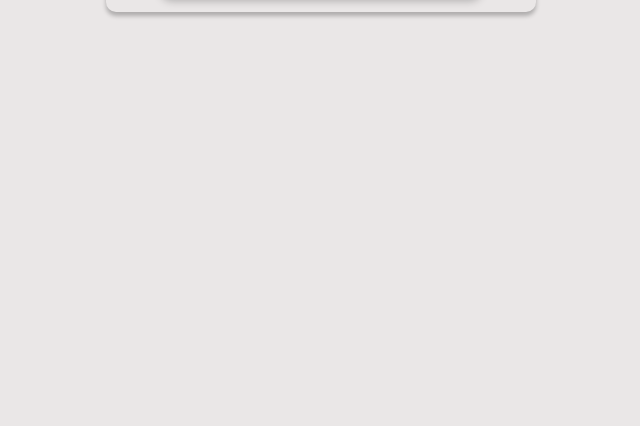
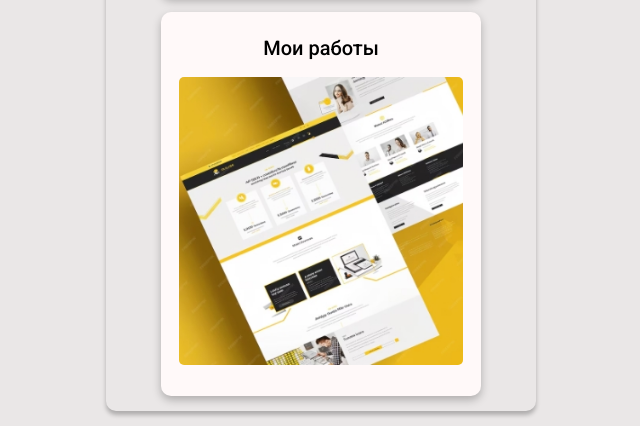
Before and after one commit to ilyuhin6/taplink, a plain HTML site: page index.html in a window 1280 px wide. Shown: the part 545-971 px from the top of the page, without its empty margins (319-959 px from the left). Before the commit the page ends 800 px from the top, so only its background shows below. Drawn offline with Linux system fonts and the light colour scheme.

Commit message:
add: portfolio block

```diff
--- a/css/style.css
+++ b/css/style.css
@@ -126,7 +126,7 @@ body {
   background-color: rgb(18, 140, 126);
 }
 
-.social-githab {
+.other-button {
   display: flex;
   justify-content: space-between;
   max-width: 260px;
@@ -136,3 +136,22 @@ body {
 .gt {
   width: 100%;
 }
+
+.portfolio {
+  text-align: center;
+  border-radius: 10px;
+  box-shadow: 0px 4px 8.4px 0px rgba(0, 0, 0, 0.25);
+  background: rgb(255, 249, 249);
+  padding: 8px 0 27px;
+  margin-bottom: 15px;
+}
+
+.portfolio-title {
+  font-size: 20px;
+  font-weight: 500;
+  line-height: 23px;
+}
+
+.work {
+  border-radius: 5px;
+}
--- a/index.html
+++ b/index.html
@@ -38,12 +38,18 @@
                             class="button-icon"></a>
                 </div>
                 <!-- /.social-link -->
-                <div class="social-githab">
+                <div class="other-button">
                     <a href="" class="button gt"><img src="./img/icons/githab.svg" alt="githab"
                             class="button-icon"><span class="button-text">мой профиль GitHab</span></a>
                 </div>
             </div>
             <!-- /.card -->
+            <div class="portfolio">
+                <h2 class="portfolio-title">Мои работы</h2>
+                <div class="portfolio-slider">
+                    <img src="./img/portfolio/work.jpeg" alt="Мои работы" class="work" width="284" height="288">
+                </div>
+            </div>
         </div>
         <!-- /.container -->
 
```
Also changed, not shown: img/portfolio/work.jpeg (added).
